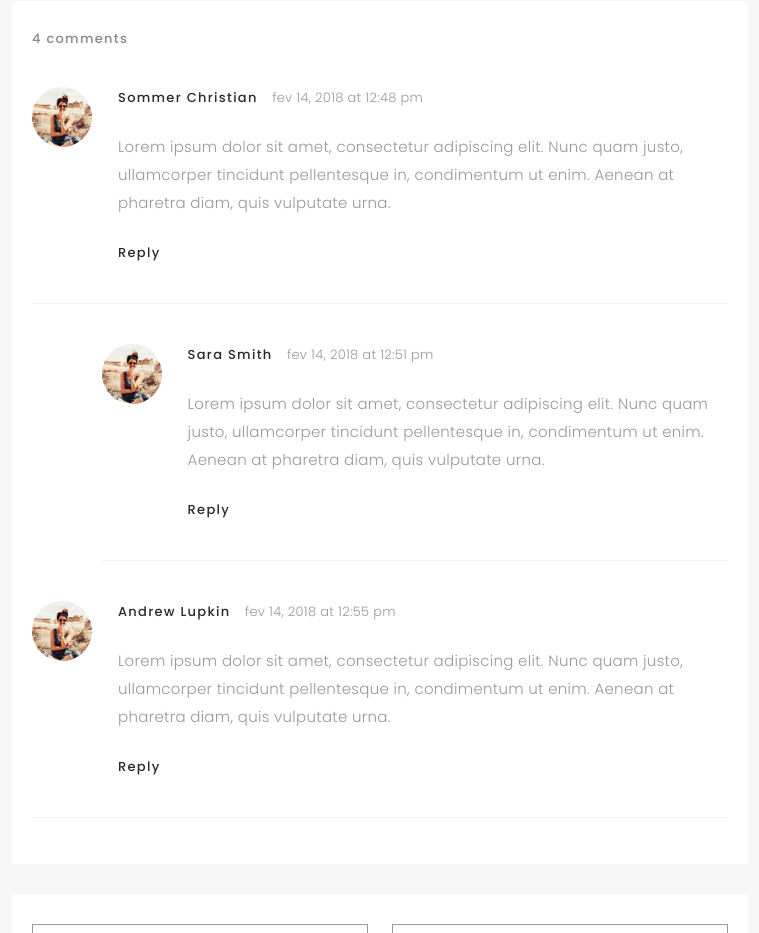
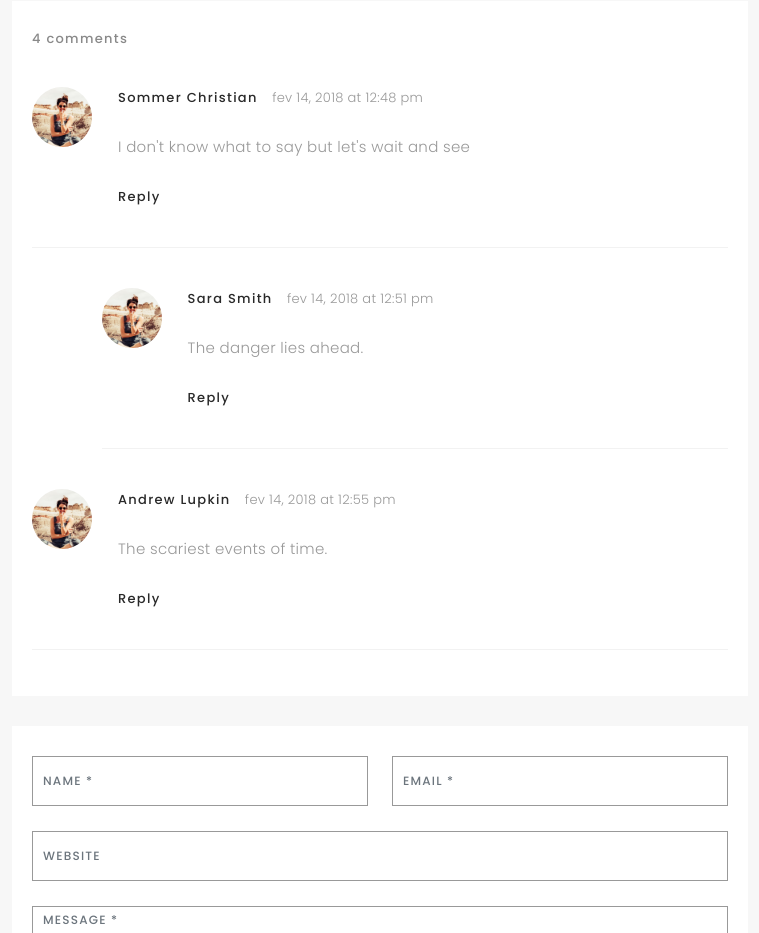
Before and after one commit to Hassaneida/Athman-Hassan, a plain HTML site: page blog-single.html in a window 1280 px wide. Shown: the part 2020-2953 px from the top of the page, without its empty margins (260-1019 px from the left). Drawn offline with nearby package versions, Linux system fonts and the light colour scheme; a web font is replaced by a local one.

Commit message:
Update blog-single.html

```diff
--- a/blog-single.html
+++ b/blog-single.html
@@ -23,15 +23,10 @@
   <link href="assets/vendor/glightbox/css/glightbox.min.css" rel="stylesheet">
   <link href="assets/vendor/swiper/swiper-bundle.min.css" rel="stylesheet">
 
-  <!-- Template Main CSS File -->
+  <!-- Main CSS File -->
   <link href="assets/css/style.css" rel="stylesheet">
 
-  <!-- =======================================================
-  * Template Name: Folio - v4.1.0
-  * Template URL: https://bootstrapmade.com/folio-bootstrap-portfolio-template/
-  * Author: BootstrapMade.com
-  * License: https://bootstrapmade.com/license/
-  ======================================================== -->
+
 </head>
 
 <body>
@@ -112,7 +107,7 @@
                             <div class="entry-comments-body">
                               <span class="entry-comments-author">Sommer Christian</span>
                               <span><a href="#">fev 14, 2018 at 12:48 pm</a></span>
-                              <p class="mb-10">Lorem ipsum dolor sit amet, consectetur adipiscing elit. Nunc quam justo, ullamcorper tincidunt pellentesque in, condimentum ut enim. Aenean at pharetra diam, quis vulputate urna. </p>
+                              <p class="mb-10">I don't know what to say but let's wait and see </p>
                               <a class="rep" href="#">Reply</a>
                             </div>
                           </div>
@@ -123,7 +118,7 @@
                                 <div class="entry-comments-body">
                                   <span class="entry-comments-author">Sara Smith</span>
                                   <span><a href="#">fev 14, 2018 at 12:51 pm</a></span>
-                                  <p class="mb-10">Lorem ipsum dolor sit amet, consectetur adipiscing elit. Nunc quam justo, ullamcorper tincidunt pellentesque in, condimentum ut enim. Aenean at pharetra diam, quis vulputate urna.</p>
+                                  <p class="mb-10"> The danger lies ahead.</p>
                                   <a class="rep" href="#">Reply</a>
                                 </div>
                               </div>
@@ -136,7 +131,7 @@
                             <div class="entry-comments-body">
                               <span class="entry-comments-author">Andrew Lupkin</span>
                               <span><a href="#">fev 14, 2018 at 12:55 pm</a></span>
-                              <p class="mb-10">Lorem ipsum dolor sit amet, consectetur adipiscing elit. Nunc quam justo, ullamcorper tincidunt pellentesque in, condimentum ut enim. Aenean at pharetra diam, quis vulputate urna. </p>
+                              <p class="mb-10"> The scariest events of time. </p>
                               <a class="rep" href="#">Reply</a>
                             </div>
                           </div>
```
